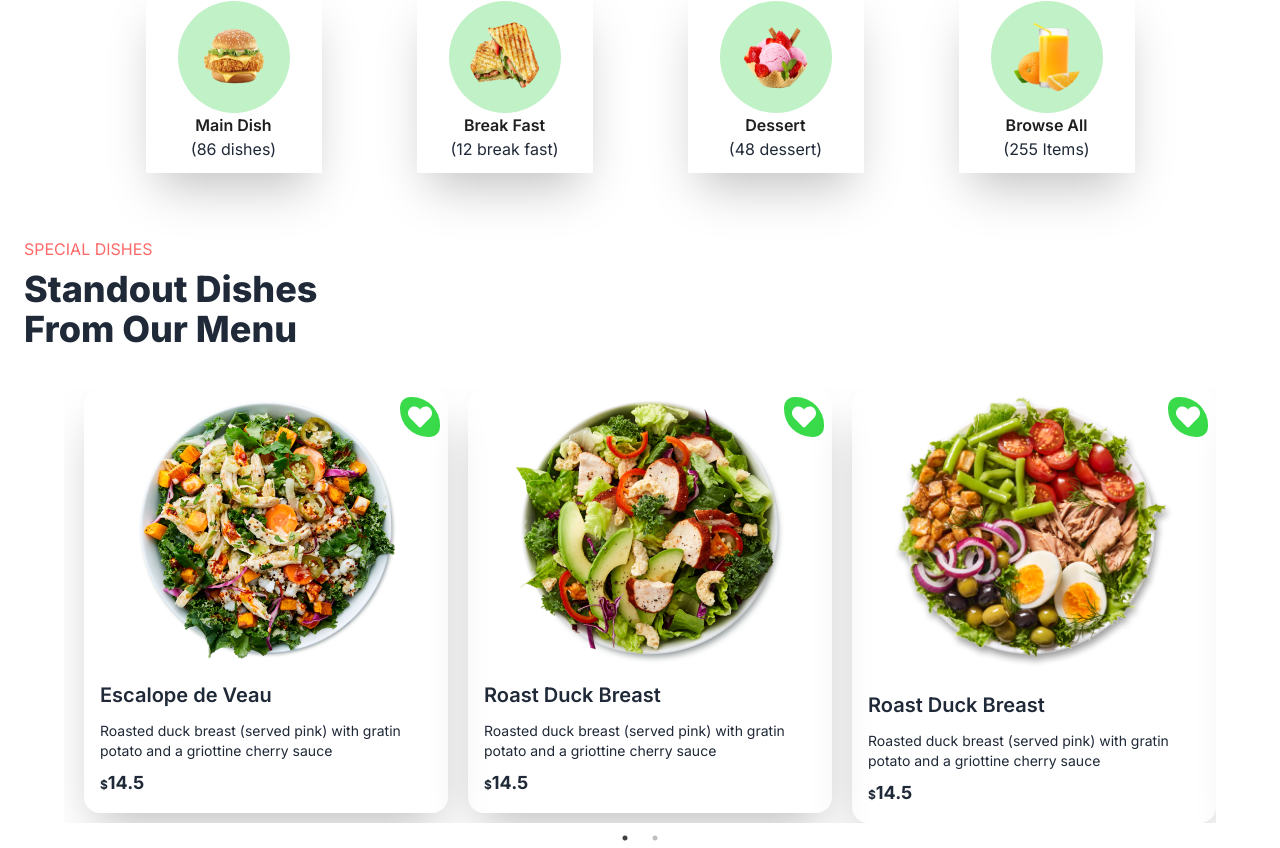
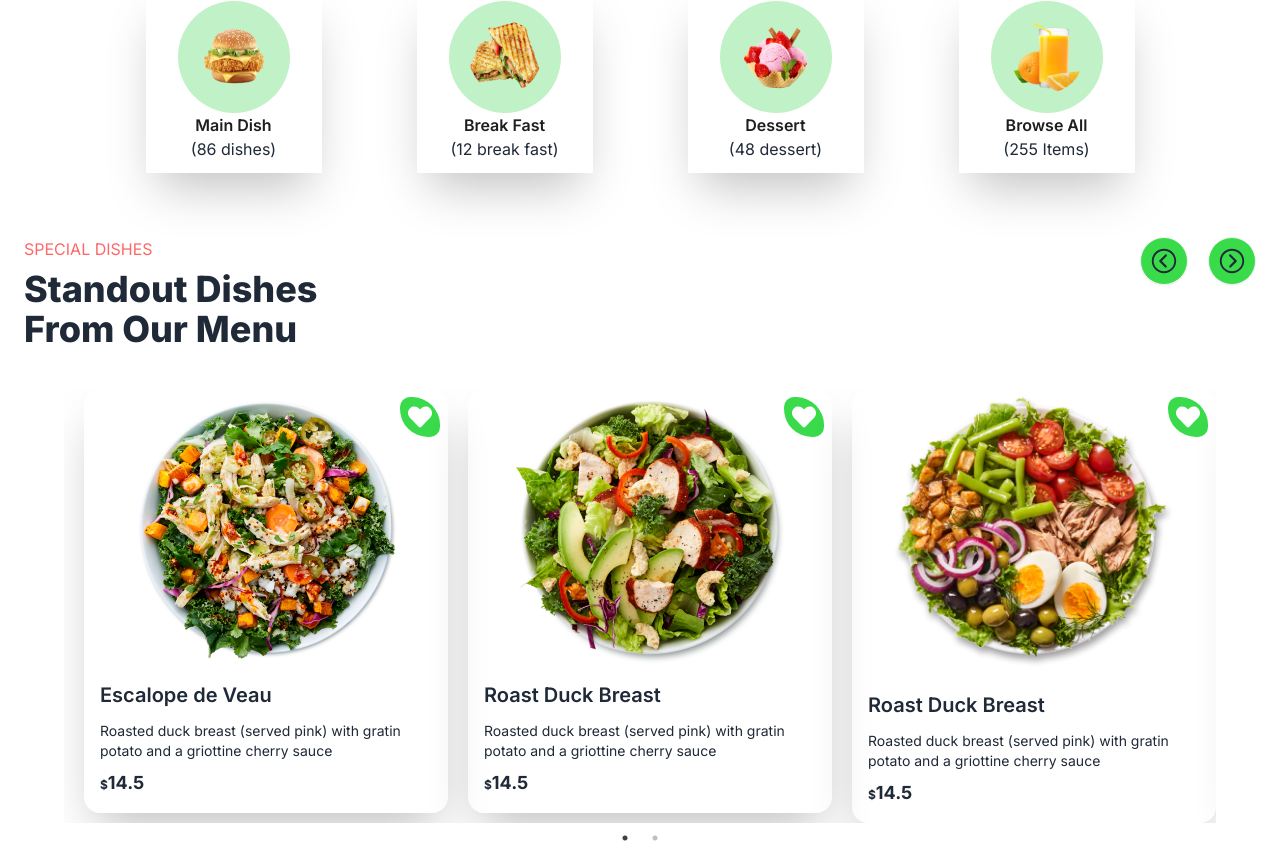
Before and after one commit to shahariarshan/foodie-client, a React (Vite) app: page / in a window 1280 px wide. Shown: the part 834-1682 px from the top of the page. Built offline with nearby package versions, Linux system fonts and the light colour scheme.

Commit message:
special dishes toggol by arrow

```diff
--- a/src/pages/home/SpecialDishes.jsx
+++ b/src/pages/home/SpecialDishes.jsx
@@ -4,6 +4,23 @@ import "slick-carousel/slick/slick-theme.css";
 import Slider from "react-slick";
 import { useEffect, useRef, useState } from "react";
 import Card from "./card";
+import { IoIosArrowDropright } from "react-icons/io";
+import { IoIosArrowDropleft } from "react-icons/io";
+
+const simpleNextArrow =(props)=>{
+    const {className,style,onClick} = props;
+    return(
+        <div className={className}
+        style={{...style,display:"block",}}
+        onClick={onClick}>NEXT</div>
+    )
+}
+const simplePreviousArrow =(props)=>{
+    const {className,style,onClick} = props;
+    return(
+        <div className={className} style={{...style,display:"block",background:"green"}}  onClick={onClick}>Prev</div>
+    )
+}
 
 const SpecialDishes = () => {
     const [recipes, setRecipes] = useState([])
@@ -50,19 +67,26 @@ const SpecialDishes = () => {
                     slidesToScroll: 1
                 }
             }
-        ]
+        ],
+        prevArrow:<simplePreviousArrow/>,
+        nextArrow:<simpleNextArrow/>
+
     };
     return (
         <div className="mt-16 ">
-            <div >
+            <div className="flex justify-between">
                 <div className="space-y-2">
                     <h2 className="text-[#FF6868]  uppercase">Special Dishes</h2>
                     <h3 className="text-4xl  font-extrabold">Standout Dishes <br /> From Our Menu</h3>
                 </div>
+                <div className="right-0">
+                   <button onClick={()=> slider?.current?.slickPrev()}> <IoIosArrowDropleft className="text-2xl btn btn-circle bg-green p-2 rounded-full ml-5"/></button>
+                    <button onClick={()=> slider?.current?.slickNext()} ><IoIosArrowDropright className="text-2xl btn btn-circle bg-green p-2 rounded-full ml-5"/></button>
+                </div>
 
             </div>
             <div className="mt-10 px-10">
-                <Slider {...settings}>
+                <Slider ref={slider} {...settings}>
                     {
                         recipes.map((item, i) => <Card
                             key={i}
--- a/src/pages/home/card.jsx
+++ b/src/pages/home/card.jsx
@@ -21,11 +21,14 @@ const Card = ({ item }) => {
 
                 <FaHeart className="h-10 w-10 p-2 cursor-pointer "></FaHeart>
             </div>
-            <Link to={`/menu/${_id}`}>
+            <Link >
                 <figure><img className="lg:px-10 hover:scale-125 duration-200 transition-all " src={image} alt="food" /></figure>
             </Link>
             <div className="card-body">
+
+                <Link to={`/menu/${_id}`}>
                 <h2 className="card-title">{name}</h2>
+            </Link>
                 <p>{recipe}</p>
                 <p className="font-bold text-lg"><span className="text-xs">$</span>{price}</p>
 
```
